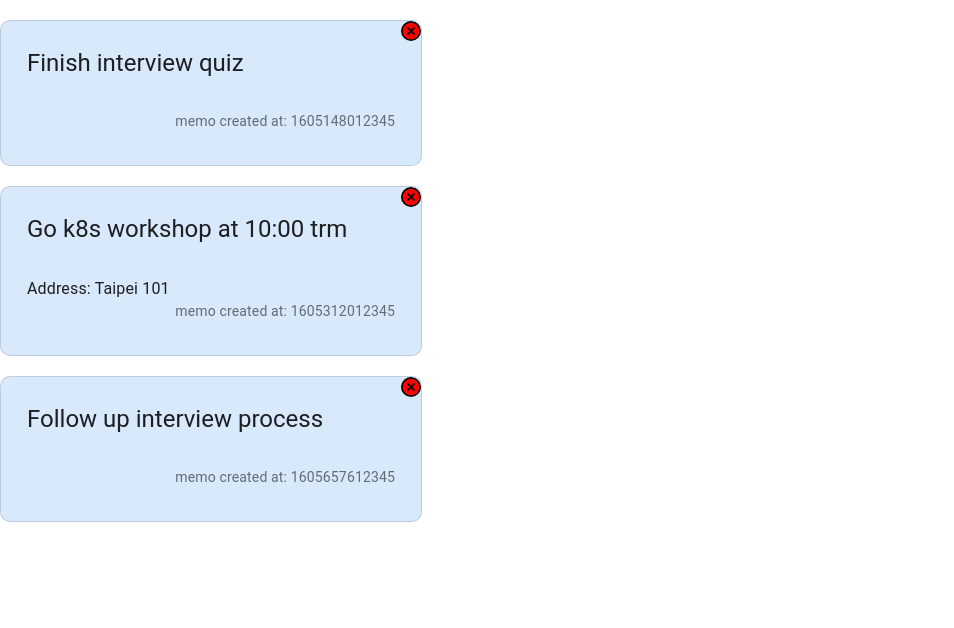
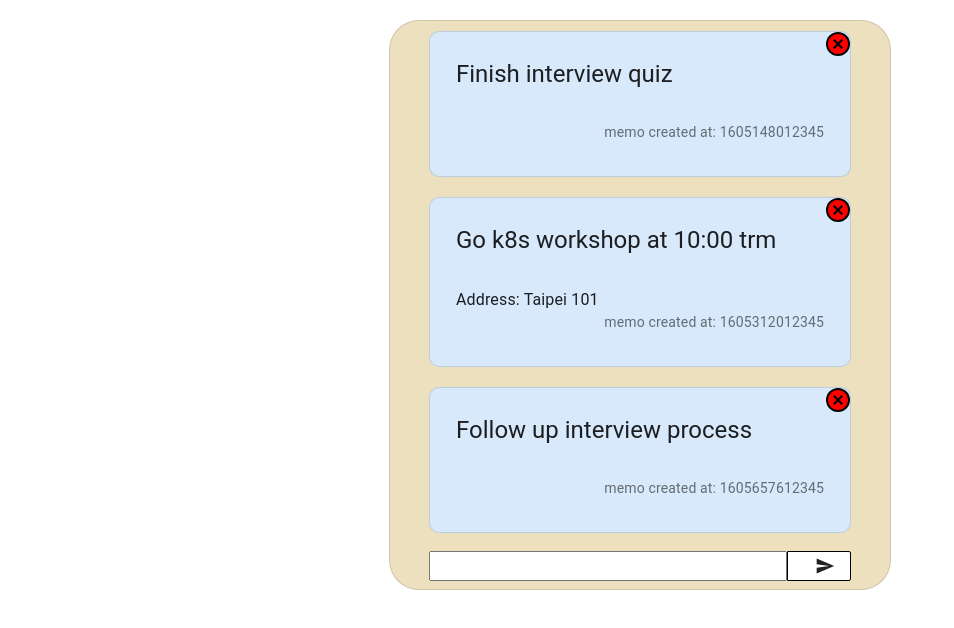
Before and after one commit to sx086401/to_do_list, a React (Create React App) app: page / in a window 1280 px wide. Shown: the top 628 px of the page, without its empty margins (0-954 px from the left). Built offline with nearby package versions, Linux system fonts and the light colour scheme.

Commit message:
Add board style

```diff
--- a/src/containers/backLogs/components/Item.tsx
+++ b/src/containers/backLogs/components/Item.tsx
@@ -2,12 +2,12 @@ import { Card, CardContent, CardHeader, makeStyles, Typography } from '@material
 import React from 'react'
 import CancelIcon from '@material-ui/icons/Cancel'
 import { BackLog } from '../../../model/BackLog'
+import { IconButton } from '@material-ui/core'
 
 const useStyle = makeStyles({
   deleteButton: {
     color: 'red',
     background: 'black',
-    borderRadius: '100%',
     position: 'absolute',
     width: 20,
     height: 20,
@@ -17,7 +17,7 @@ const useStyle = makeStyles({
   card: {
     position: 'relative',
     width: 400,
-    marginTop: 20,
+    margin: 10,
     padding: 10,
     borderRadius: 10,
     background: 'rgb(216, 233, 251)',
@@ -38,7 +38,9 @@ export default function Item(props: Props) {
 
   return (
     <Card className={classes.card} variant="outlined">
-      <CancelIcon className={classes.deleteButton}/>
+      <IconButton className={classes.deleteButton}>
+        <CancelIcon/>
+      </IconButton>
       <CardHeader title={backLog.memo}></CardHeader>
       <CardContent>
         {backLog.address && <Typography variant="body1" component="p">
--- a/src/containers/backLogs/components/List.tsx
+++ b/src/containers/backLogs/components/List.tsx
@@ -1,6 +1,36 @@
+import { Card, Button, CardActions } from '@material-ui/core'
+import { makeStyles } from '@material-ui/core'
 import React from 'react'
+import SendIcon from '@material-ui/icons/Send'
 import { BackLog } from '../../../model/BackLog'
 import Item from './Item'
+
+const useStyle = makeStyles({
+  root: {
+    display: 'flex',
+    justifyContent: 'center',
+    margin: 20
+  },
+  board: {
+    display: 'flex',
+    flexDirection: 'column',
+    alignItems: 'center',
+    width: 500,
+    borderRadius: 30,
+    backgroundColor: 'rgb(237, 224, 191)'
+  },
+  input: {
+    width: 350,
+    height: 24,
+  },
+  submitButton: {
+    height: 30,
+    width: 50,
+    border: 'solid 1px black',
+    borderRadius: '0 2px 2px 0',
+    backgroundColor: 'white'
+  }
+})
 
 interface Props {
   backLogs: BackLog[]
@@ -8,9 +38,17 @@ interface Props {
 
 export default function List(props: Props) {
   const { backLogs } = props
-  return <>
-    <div>
-      {backLogs.map(backLog => <Item key={backLog.id} backLog={backLog}></Item>)}
+  const classes = useStyle()
+
+  return (
+    <div className={classes.root}>
+      <Card className={classes.board} variant="outlined">
+        {backLogs.map(backLog => <Item key={backLog.id} backLog={backLog}></Item>)}
+        <CardActions disableSpacing={true} style={{display: 'flex', justifyContent: 'center'}}>
+          <input className={classes.input}></input>
+          <Button variant="outlined" className={classes.submitButton} endIcon={<SendIcon/>}/>
+        </CardActions>
+      </Card>
     </div>
-  </>
+  )
 }
```
